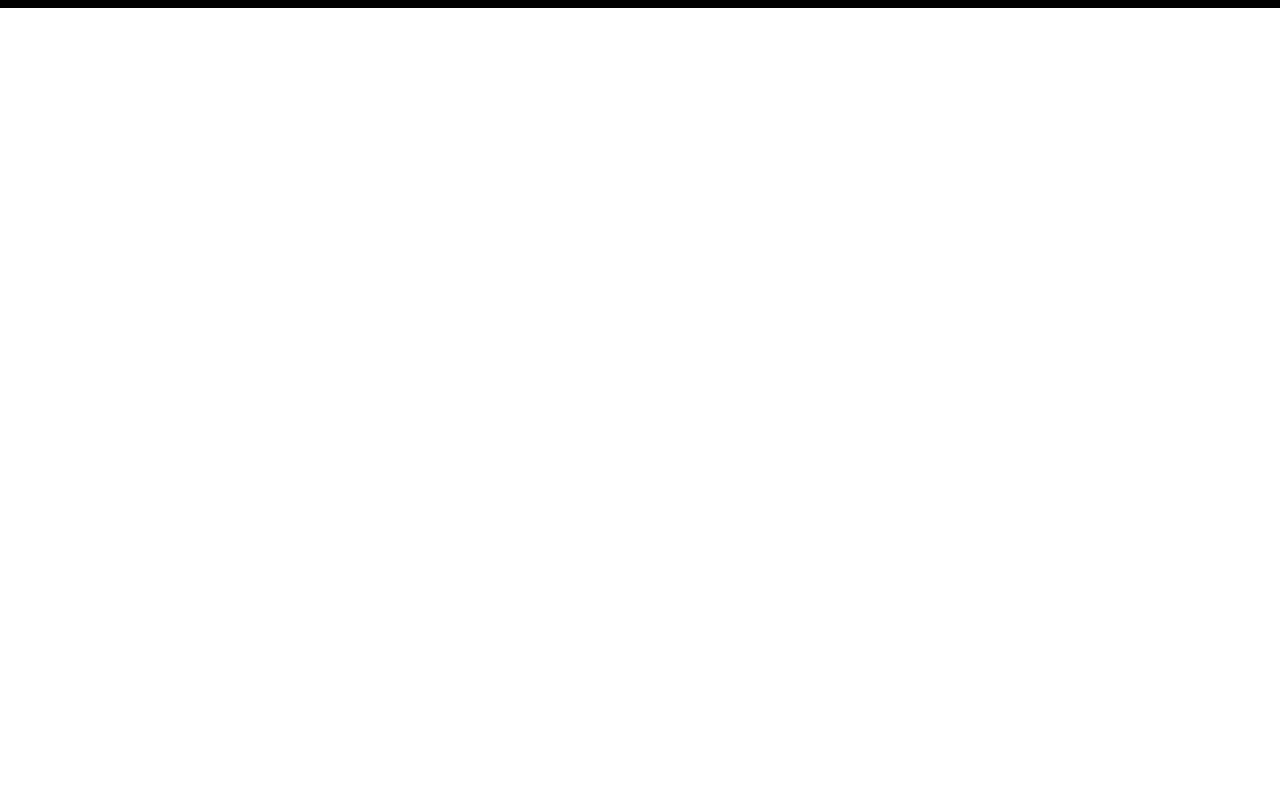
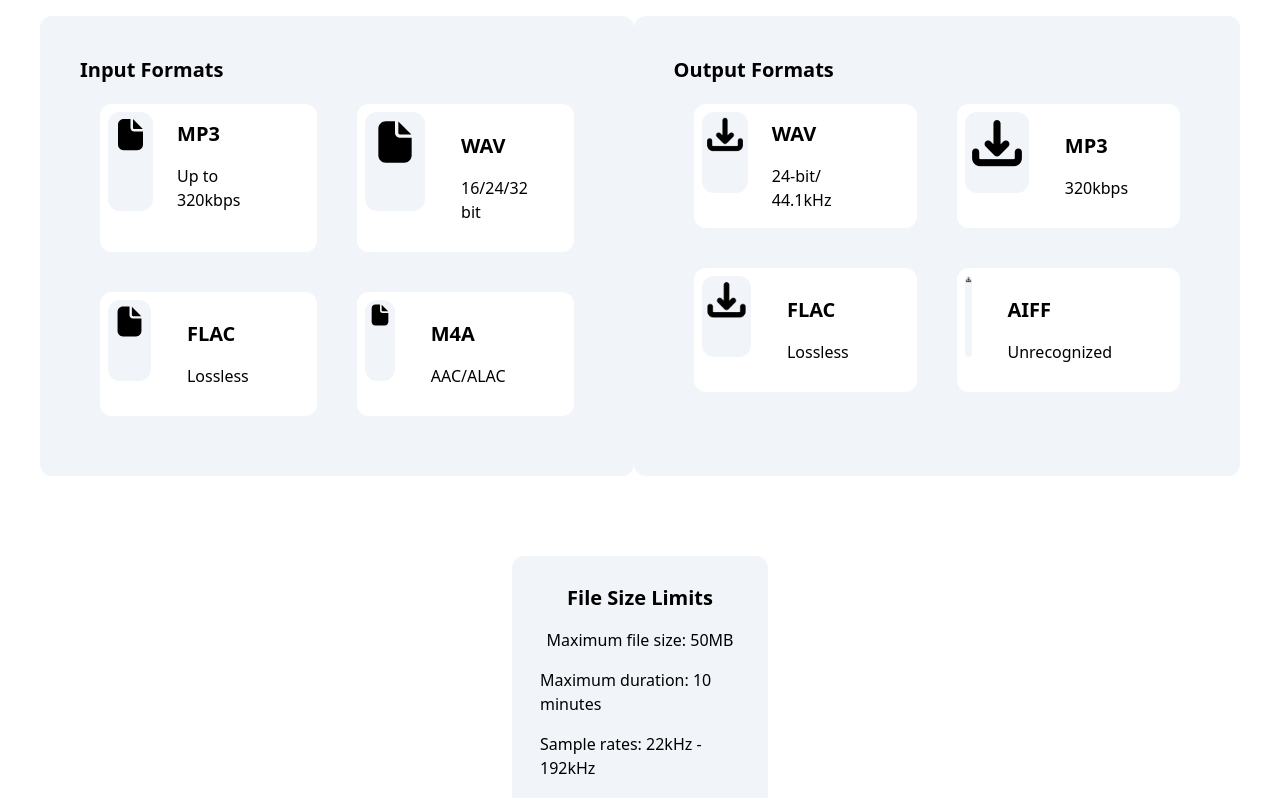
Before and after one commit to Karthikkuddigana/StemSeparationFrontEnd, a Next.js app: page / in a window 1280 px wide. Shown: the part 3360-4158 px from the top of the page. Before the commit the page ends 3368 px from the top, so only its background shows below. Built offline with nearby package versions, Linux system fonts and the light colour scheme.

Commit message:
Added Supported formats section

```diff
--- a/app/page.js
+++ b/app/page.js
@@ -6,6 +6,7 @@ import { useRouter } from 'next/navigation'
 import ProcessingInformation from '@/components/ProcessingInformation'
 import LandingIntro from '@/components/LandingIntro'
 import PowerfulFeatures from '@/components/PowerfulFeatures'
+import SupportedFormats from '@/components/SupportedFormats'
 
 export default function Landing() {
     const [file, setFile] = useState("")
@@ -116,6 +117,7 @@ export default function Landing() {
                 </div>
         </div>
         <PowerfulFeatures></PowerfulFeatures>
+        <SupportedFormats></SupportedFormats>
     </>
 
   )
--- /dev/null
+++ b/components/SupportedFormats.jsx
@@ -0,0 +1,120 @@
+import React from 'react'
+import "../public/icons8-file.svg"
+
+export default function SupportedFormats() {
+  return (
+    <div className='mt-25'>
+        <div className='text-2xl font-bold flex justify-center p-5'>Supported Formats</div>
+        <div className='flex justify-center p-5'>We support all major audio formats for both input and output</div>
+        <div className='flex justify-around mt-5 p-10'>
+            <div className='p-10 bg-slate-100 rounded-xl'>
+                <div className='text-xl font-bold'>Input Formats</div>
+                <div className=' grid grid-cols-2 gap-10 p-5'>
+                    <div className='flex bg-white rounded-xl'>
+                        <div className=' p-2 flex justify-center content-center'>
+                            <div className='h-3/4 bg-slate-100 rounded-xl'>
+                                <img src="icons8-file.svg" alt="Icon" />
+                            </div>
+                        </div>
+                        <div className=' p-2 pr-15'>
+                            <div className='text-xl font-bold p-2'>MP3</div>
+                            <div className='p-2'>Up to 320kbps</div>
+                        </div>
+                    </div>
+                    <div className='flex bg-white rounded-xl'>
+                         <div className=' p-2 flex justify-center content-center'>
+                            <div className='h-3/4 bg-slate-100 rounded-xl'>
+                                <img src="icons8-file.svg" alt="Icon" />
+                            </div>
+                        </div>
+                        <div className='p-5'>
+                            <div className='text-xl font-bold p-2'>WAV</div>
+                            <div className='p-2'>16/24/32 bit</div>
+                        </div>
+                    </div>
+                     <div className='flex  bg-white rounded-xl'>
+                         <div className=' p-2 flex justify-center content-center'>
+                            <div className='h-3/4 bg-slate-100 rounded-xl'>
+                                <img src="icons8-file.svg" alt="Icon" />
+                            </div>
+                        </div>
+                        <div className=' p-5 pr-15'>
+                            <div className='text-xl font-bold p-2'>FLAC</div>
+                            <div className='p-2'>Lossless</div>
+                        </div>
+                    </div>
+                     <div className='flex  bg-white rounded-xl'>
+                         <div className=' p-2 flex justify-center content-center'>
+                            <div className='h-3/4 bg-slate-100 rounded-xl'>
+                                <img src="icons8-file.svg" alt="Icon" />
+                            </div>
+                        </div>
+                        <div className=' p-5 pr-15'>
+                            <div className='text-xl font-bold p-2'>M4A</div>
+                            <div className='p-2'>AAC/ALAC</div>
+                        </div>
+                    </div>
+                </div>
+            </div>
+           <div className='p-10 bg-slate-100 rounded-xl'>
+                <div className='text-xl font-bold'>Output Formats</div>
+                <div className=' grid grid-cols-2 gap-10 p-5'>
+                    <div className='flex bg-white rounded-xl'>
+                        <div className=' p-2 flex justify-center content-center'>
+                            <div className='h-3/4 bg-slate-100 rounded-xl'>
+                                <img src="icons8-download-64.png" alt="Icon" />
+                            </div>
+                        </div>
+                        <div className=' p-2 pr-15'>
+                            <div className='text-xl font-bold p-2'>WAV</div>
+                            <div className='p-2'>24-bit/ 44.1kHz</div>
+                        </div>
+                    </div>
+                    <div className='flex bg-white rounded-xl'>
+                         <div className=' p-2 flex justify-center content-center'>
+                            <div className='h-3/4 bg-slate-100 rounded-xl'>
+                                <img src="icons8-download-64.png" alt="Icon" />
+                            </div>
+                        </div>
+                        <div className='p-5'>
+                            <div className='text-xl font-bold p-2'>MP3</div>
+                            <div className='p-2'>320kbps</div>
+                        </div>
+                    </div>
+                     <div className='flex  bg-white rounded-xl'>
+                        <div className=' p-2 flex justify-center content-center'>
+                            <div className='h-3/4 bg-slate-100 rounded-xl'>
+                                <img src="icons8-download-64.png" alt="Icon" />
+                            </div>
+                        </div>
+                        <div className=' p-5 pr-15'>
+                            <div className='text-xl font-bold p-2'>FLAC</div>
+                            <div className='p-2'>Lossless</div>
+                        </div>
+                    </div>
+                     <div className='flex  bg-white rounded-xl'>
+                         <div className=' p-2 flex justify-center content-center'>
+                            <div className='h-3/4 bg-slate-100 rounded-xl'>
+                                <img src="icons8-download-64.png" alt="Icon" />
+                            </div>
+                        </div>
+                        <div className=' p-5 pr-15'>
+                            <div className='text-xl font-bold p-2'>AIFF</div>
+                            <div className='p-2'>Unrecognized</div>
+                        </div>
+                    </div>
+                </div>
+            </div>
+        </div>
+        <div className='bg-slate-100 p-5 mt-10 w-1/5 rounded-xl mx-auto'>
+            <div>
+                <div className='font-bold text-xl flex justify-center p-2'>File Size Limits</div>
+                <div className='flex justify-center p-2'>Maximum file size: 50MB</div>
+                <div className='flex justify-center p-2'>Maximum duration: 10 minutes</div>
+                <div className='flex justify-center p-2'>Sample rates: 22kHz - 192kHz</div>
+            </div>
+
+        </div>
+    </div>
+  )
+}
```
Also changed, not shown: public/icons8-download-64.png (added), public/icons8-file.svg (added).
